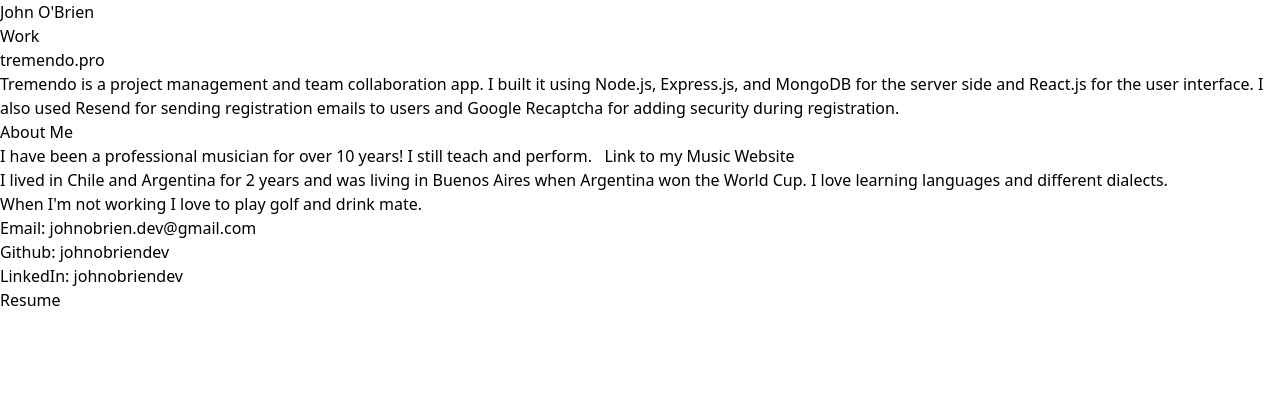
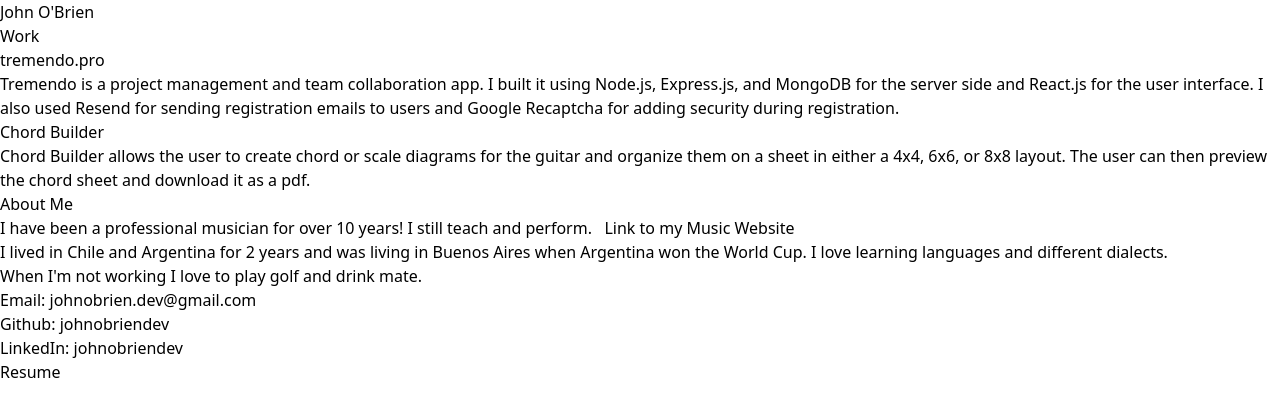
Before and after one commit to johnobriendev/devPortfolio, a React (Vite) app: page / in a window 1280 px wide. Shown: the top 416 px of the page. Built offline with nearby package versions, Linux system fonts and the light colour scheme.

Commit message:
add chord builder project

```diff
--- a/src/components/AboutMe.jsx
+++ b/src/components/AboutMe.jsx
@@ -56,6 +56,9 @@ function AboutMe() {
                 <h3 className="text-2xl mb-4 underline ">Work</h3>
                 <Link to='https://tremendo.pro/'className='text-xl text-sky-400 hover:text-sky-500' target="_blank">tremendo.pro</Link>
                 <p className='mt-2 mb-4'>Tremendo is a project management and team collaboration app. I built it using Node.js, Express.js, and MongoDB for the server side and React.js for the user interface. I also used Resend for sending registration emails to users and Google Recaptcha for adding security during registration. </p>
+                <Link to='https://chordbuilder.netlify.app/'className='text-xl text-sky-400 hover:text-sky-500' target="_blank">Chord Builder</Link>
+                <p className='mt-2 mb-4'>Chord Builder allows the user to create chord or scale diagrams for the guitar and organize them on a sheet in either a 4x4, 6x6, or 8x8 layout. The user can then preview the chord sheet and download it as a pdf.</p>
+
                 {/* <Link to='https://barrysdiscs.netlify.app/'className='text-xl text-sky-400 hover:text-sky-500' target="_blank">Disc Store</Link>
                 <p className='mt-2 mb-4'>Disc Golf Ecommerce store with admin portal for the seller to upload disc pictures and charateristics and manage inventory. It's built using the same tech stack as above -  Node.js, Express.js, MongoDB, and React.js.</p>
                 <Link to='https://thewolfgolf.netlify.app/'className='text-xl text-sky-400 hover:text-sky-500' target="_blank">The Wolf</Link>
```
